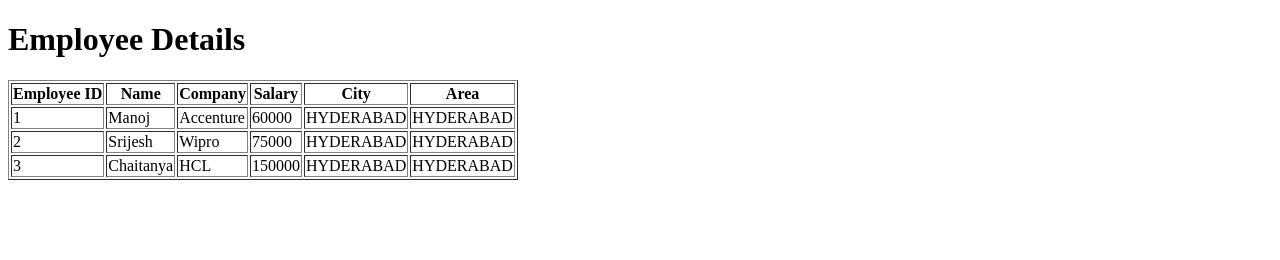
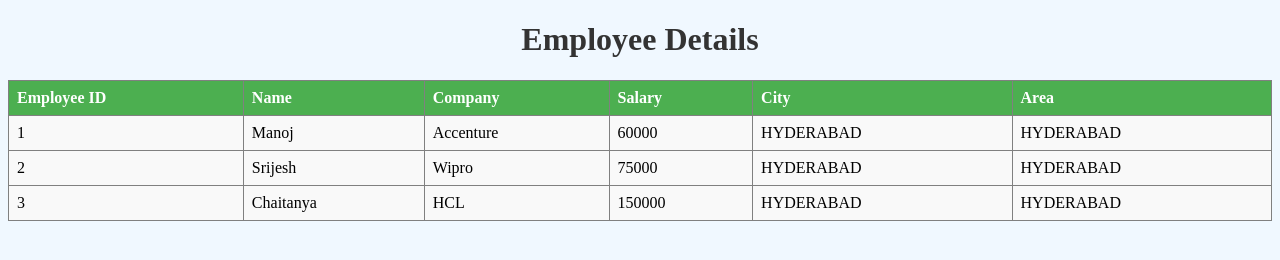
Before and after one commit to manojkailash12/FSD, a plain HTML site: page employee.html in a window 1280 px wide. Drawn offline with Linux system fonts and the light colour scheme.

Commit message:
pushing the codes to repo

```diff
--- a/employee.html
+++ b/employee.html
@@ -4,6 +4,35 @@
   <meta charset="UTF-8">
   <meta name="viewport" content="width=device-width, initial-scale=1.0">
   <title>Employee Data</title>
+  <style>
+    body {
+      background-color: #f0f8ff; /* Light blue color */
+    }
+
+    table {
+      width: 100%;
+      border-collapse: collapse;
+    }
+
+    th, td {
+      padding: 8px;
+      text-align: left;
+    }
+
+    th {
+      background-color: #4CAF50;
+      color: white;
+    }
+
+    td {
+      background-color: #f9f9f9;
+    }
+
+    h1 {
+      text-align: center;
+      color: #333;
+    }
+  </style>
 </head>
 <body>
   <h1>Employee Details</h1>
```
